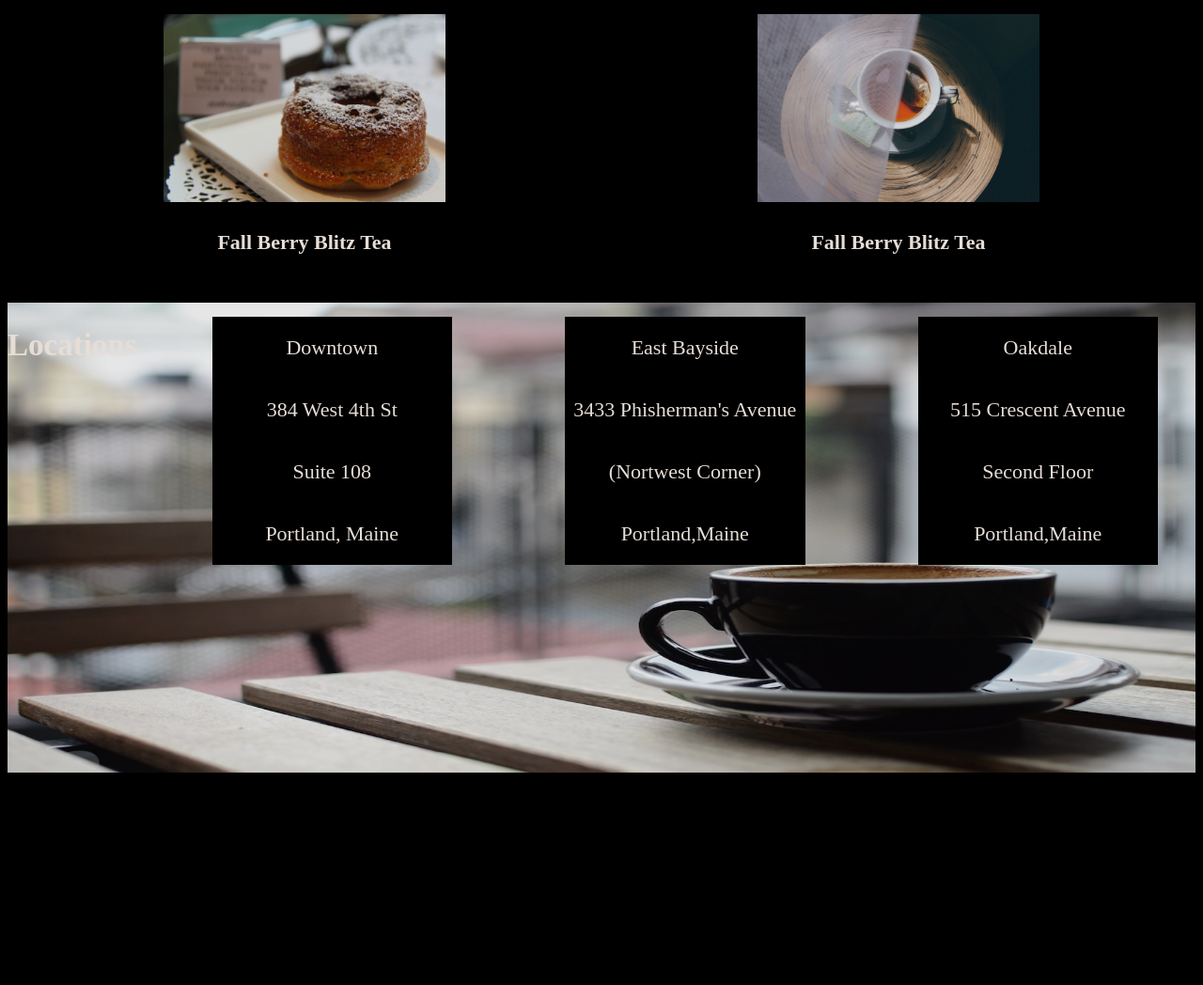
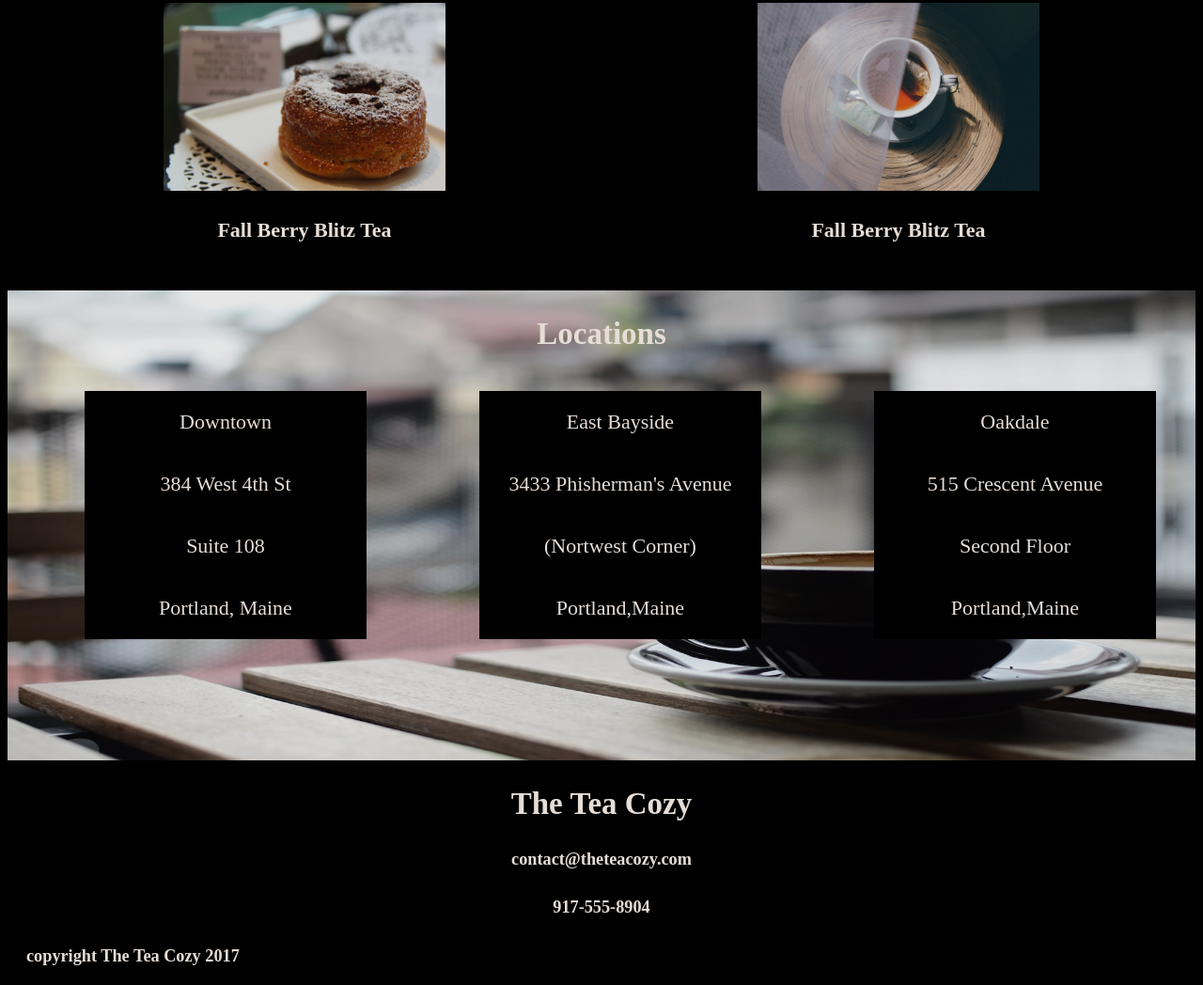
Before and after one commit to DEGRUSSECU1/online-shop-project, a plain HTML site: page index.html in a window 1280 px wide. Shown: the part 1434-2482 px from the top of the page at 94% size. Before the commit the page ends 2264 px from the top, so only its background shows below. Drawn offline with Linux system fonts and the light colour scheme.

Commit message:
completed project with the wireframe conditions

```diff
--- a/index.html
+++ b/index.html
@@ -66,7 +66,11 @@
 
 <section class="locations-section">
 
-        <h2>Locations</h2>
+    <div class="locations-title-container">
+        <h2 >Locations</h2>
+    </div>
+
+      <div class="lacations-container">
         <ul>
             <li>Downtown</li>
             <li>384 West 4th St</li>
@@ -88,7 +92,14 @@
          <li>Portland,Maine</li>
      </ul>
 
+      </div>
+
 </section>
-
+<footer>
+    <h2 class="footer-info">The Tea Cozy</h2>
+    <h5 class="footer-info">contact@theteacozy.com</h5>
+    <h5 class="footer-info">917-555-8904</h5>
+    <h5 class="footer-copyright">copyright The Tea Cozy 2017</h5>
+</footer>
 </body>
 </html>
--- a/styles.css
+++ b/styles.css
@@ -32,7 +32,7 @@ body {
   position: relative;
   text-align: center;
   color: white;
-  margin-top: 1%;
+
 }
 .mission {
   position: absolute;
@@ -47,6 +47,7 @@ body {
   margin-bottom: 10%;
 }
 
+/* tea of the month section start  */
 .gallery-container {
   display: flex;
   justify-content: space-around;
@@ -62,10 +63,8 @@ figure {
   height: 200px;
   width: 300px;
 }
-.location {
-  width: 100%;
-  height: 500xp;
-}
+/* locations section start */
+
 
 .locations-section {
   background-image: url("/resources/img-locations-background.jpg");
@@ -73,18 +72,37 @@ figure {
   background-size: 100% 100%;
   display: flex;
   height: 500px;
+  flex-direction: column;
+}
+
+.locations-section ul{
+  margin: 15px 40px;
+  width: 300px;
+
 }
 .locations-section li {
   list-style-type: none;
   background-color: #000000;
   line-height: 3;
-
   text-align: center;
 
 }
+.locations-title-container{
+  display: flex;
+  justify-content: center;
+}
 
-.locations-section ul{
-    margin: 15px 40px;
-    width: 300px;
+.lacations-container{
+  display: flex;
+  justify-content: center;
+}
+
+/* start footer section */
+.footer-info{
+  display: flex;
+  justify-content: center;
 
 }
+.footer-copyright{
+  margin: 20px;
+}
```
Lines whose indentation alone changed are shown as unchanged.
